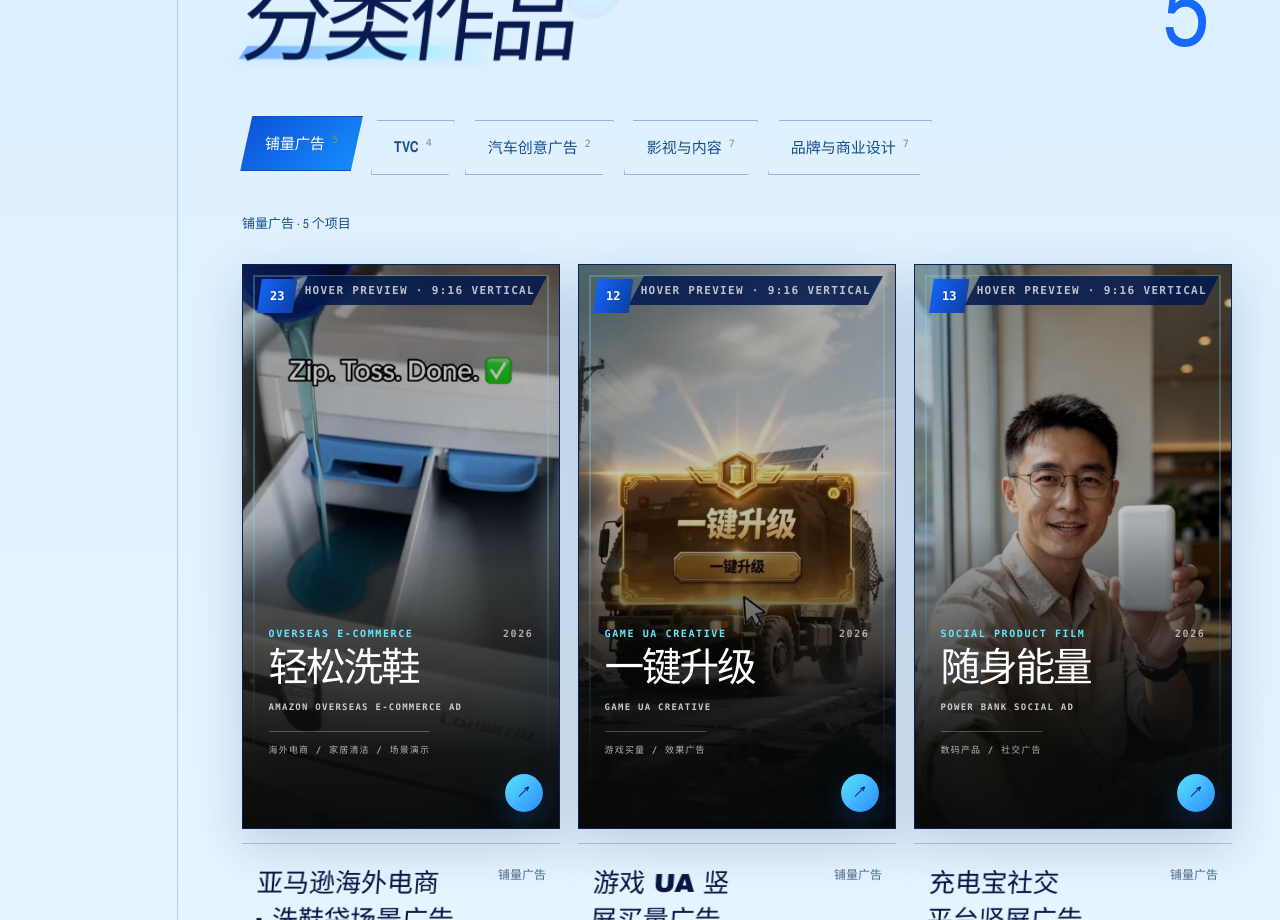
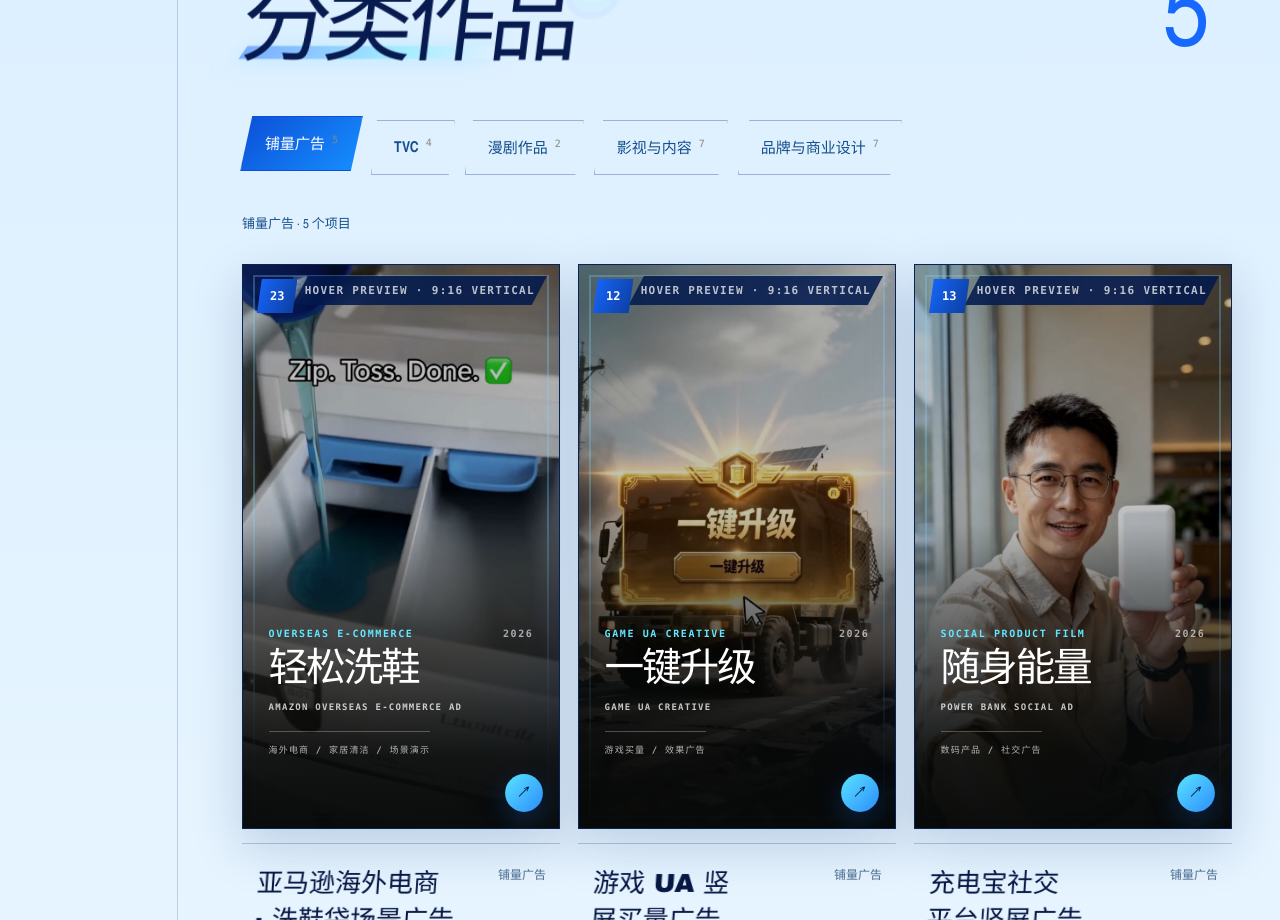
Before and after one commit to hqlf123/ai-creative-portfolio, a Next.js app: page / in a window 1280 px wide. Shown: the part 5780-6700 px from the top of the page. Built offline with nearby package versions, Linux system fonts and the light colour scheme.

Commit message:
Give animated dramas a dedicated category within five portfolio groups

```diff
--- a/app/page.tsx
+++ b/app/page.tsx
@@ -2,7 +2,7 @@
 
 import { useEffect, useMemo, useRef, useState, type RefObject } from "react";
 
-type ProjectGroup = "铺量广告" | "TVC" | "汽车创意广告" | "影视与内容" | "品牌与商业设计";
+type ProjectGroup = "铺量广告" | "TVC" | "漫剧作品" | "影视与内容" | "品牌与商业设计";
 type MediaType = "video" | "image" | "pages";
 type CoverFormat = "landscape" | "portrait" | "vertical";
 
@@ -77,7 +77,7 @@ const projects: Project[] = [
     listingTitle: "奥特曼 × 小米澎程汽车 AI 广告",
     listingEnglish: "TOKUSATSU CHARACTERS / AUTOMOTIVE AI AD",
     coverLabel: "TOKUSATSU AI FILM", category: "汽车创意 / 特摄角色 / AI 广告",
-    group: "汽车创意广告", year: "2026",
+    group: "影视与内容", year: "2026",
     cover: asset("ultraman-xiaomi-pengcheng-poster.jpg"), coverFormat: "landscape",
     media: "video", source: asset("ultraman-xiaomi-pengcheng.mp4"),
     summary: "以奥特曼角色与战斗场景切入，将车辆外观、座舱体验和角色互动融入特摄风格的 AI 汽车广告。",
@@ -89,7 +89,7 @@ const projects: Project[] = [
     listingTitle: "早春晴朗 × 小米澎程汽车 · 短剧＋AI 广告",
     listingEnglish: "NARRATIVE SHORT DRAMA / AUTOMOTIVE AI AD",
     coverLabel: "BRANDED SHORT DRAMA", category: "汽车创意 / 短剧植入 / AI 广告",
-    group: "汽车创意广告", year: "2026",
+    group: "影视与内容", year: "2026",
     cover: asset("early-spring-xiaomi-pengcheng-poster.jpg"), coverFormat: "landscape",
     media: "video", source: asset("early-spring-xiaomi-pengcheng.mp4"),
     summary: "以“早春晴朗”都市短剧展开人物关系，将车内办公、休憩与宠物陪伴等生活场景融入叙事，结合 AI 广告呈现小米澎程的座舱空间与使用体验。",
@@ -383,7 +383,7 @@ const projects: Project[] = [
     listingEnglish: "WUXIA CINEMATIC CONCEPT FILM",
     coverLabel: "WUXIA CONCEPT FILM",
     category: "叙事影像 / 武侠概念片",
-    group: "影视与内容",
+    group: "漫剧作品",
     year: "2026",
     cover: asset("hanging-sword-cover-selected.jpg"),
     coverFormat: "landscape",
@@ -480,7 +480,7 @@ const projects: Project[] = [
     listingEnglish: "FANTASY ARENA CINEMATIC CONCEPT FILM",
     coverLabel: "CINEMATIC CONCEPT",
     category: "概念影像 / 游戏世界观",
-    group: "影视与内容",
+    group: "漫剧作品",
     year: "2026",
     cover: asset("fantasy-arena-cover-selected.jpg"),
     coverFormat: "landscape",
@@ -616,7 +616,7 @@ const workflows: Workflow[] = [
   },
 ];
 
-const filters: ProjectGroup[] = ["铺量广告", "TVC", "汽车创意广告", "影视与内容", "品牌与商业设计"];
+const filters: ProjectGroup[] = ["铺量广告", "TVC", "漫剧作品", "影视与内容", "品牌与商业设计"];
 
 const readSessionValue = (key: string) => {
   try {
```
Also changed, not shown: 1 other file (tests, documents, lock files or other folders).
